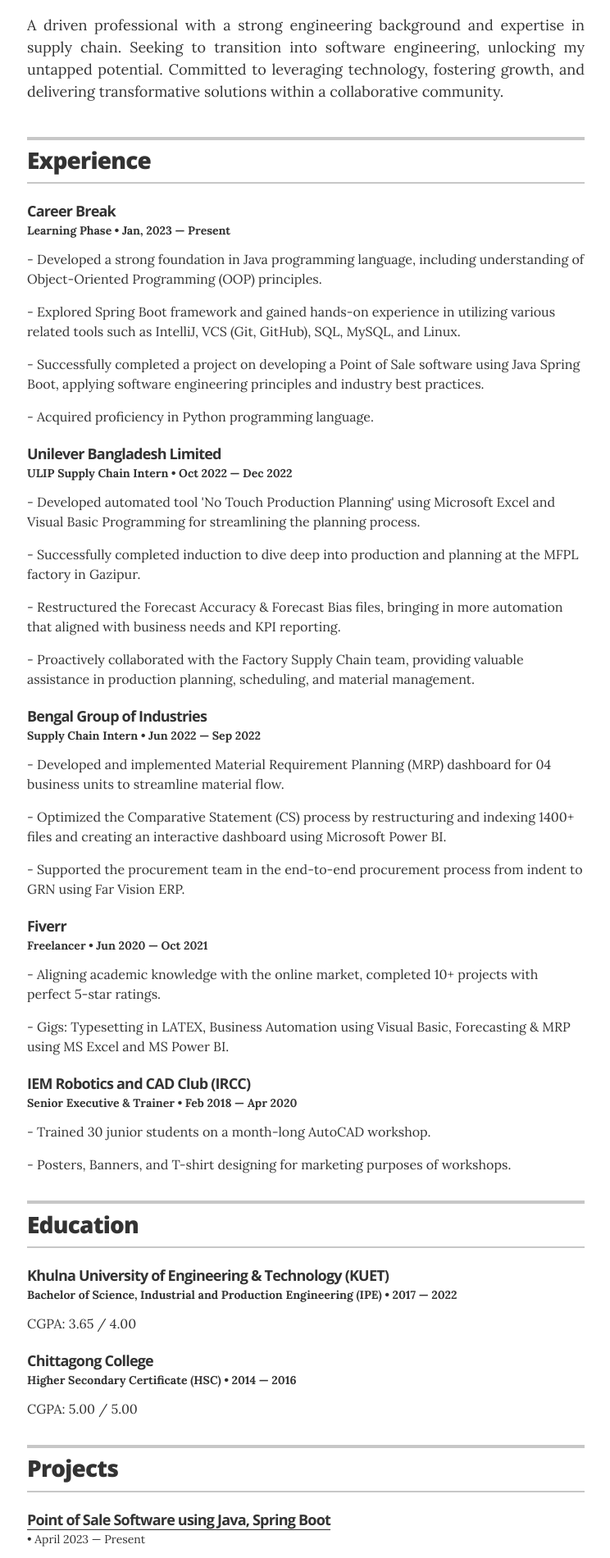
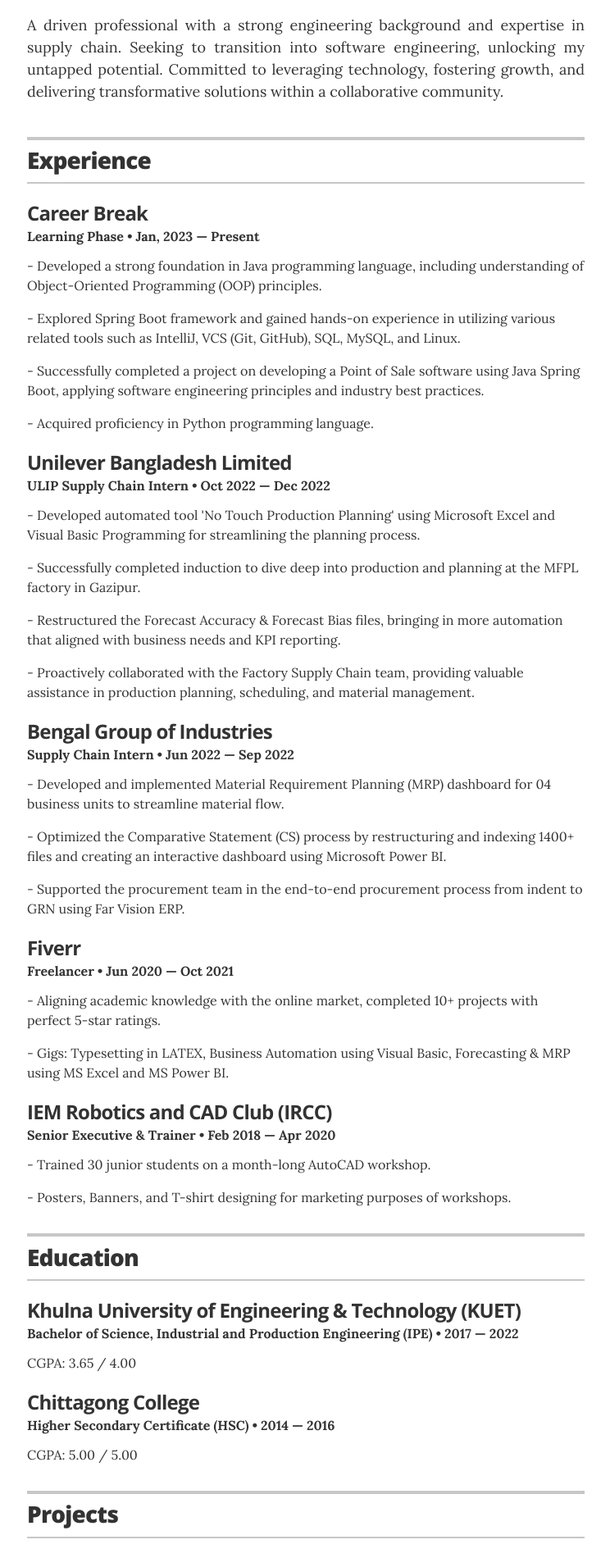
Before and after one commit to gmiqbal/resume, a Jekyll site: the page built from index.html, in a window 1280 px wide. Shown: the part 309-2209 px from the top of the page at 82% size, without its empty margins (267-1011 px from the left). Built offline with Jekyll 4.4.1, drawn with Linux system fonts in a browser that asks for light colours.

Commit message:
Revert "font rem modified"
This reverts commit b00d4fd8bfe4d1c426afc566c658ade8a093f8dc.

```diff
--- a/_sass/_resume.scss
+++ b/_sass/_resume.scss
@@ -140,13 +140,13 @@
   .resume-item-title {
     @include sans_bold;
     margin: 0 0 .5rem; /* Decreased margin between item title and details (original: 0 0 .75rem) */
-    font-size: 1.125rem;
+    font-size: 1.5rem;
     letter-spacing: -.05rem;
     line-height: 1;
   }
 
   .resume-item-details {
-    font-size: 0.875rem; /* Decreased font size of item details (original: 1.125rem) */
+    font-size: 1rem; /* Decreased font size of item details (original: 1.125rem) */
     margin: 0 0 .5rem; /* Decreased margin between item details and subpoints (original: 0 0 .75rem) */
     line-height: 1;
 
```
